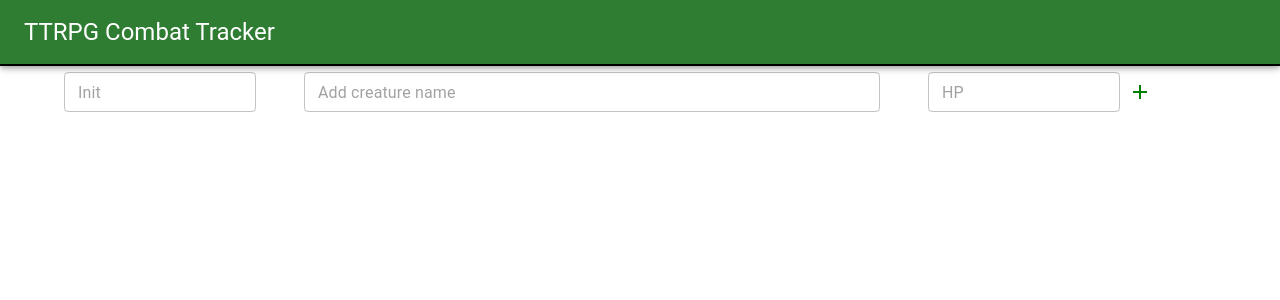
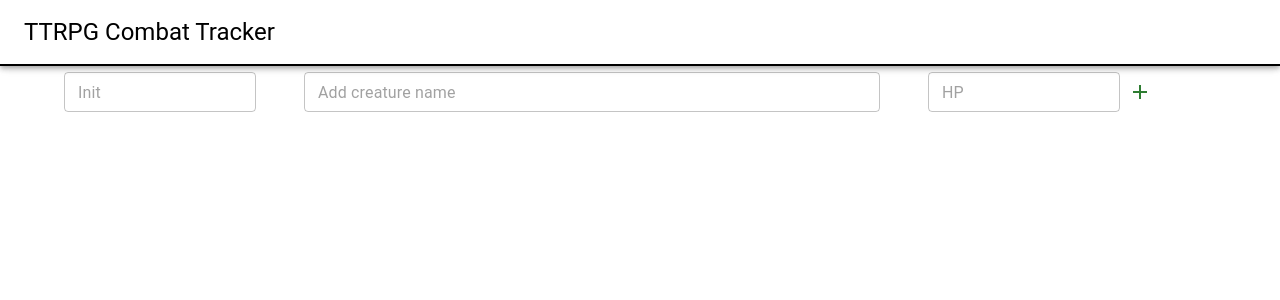
Before and after one commit to Lucobsen/encounter-tracker, a React (Create React App) app: page / in a window 1280 px wide. Shown: the top 300 px of the page. Built offline with nearby package versions, Linux system fonts and the light colour scheme.

Commit message:
added theme

```diff
--- a/src/App.tsx
+++ b/src/App.tsx
@@ -1,9 +1,16 @@
-import { Container, List } from "@mui/material";
+import {
+  Container,
+  List,
+  ThemeProvider,
+  createTheme,
+  useMediaQuery,
+} from "@mui/material";
 import { Creature, ICreature } from "./components/Creature";
 import { NewCreatureRow } from "./components/NewCreatureRow";
 import { NavBar } from "./components/NavBar";
 import { SnackbarProvider } from "notistack";
 import { useLocalStorage } from "usehooks-ts";
+import { useMemo } from "react";
 
 const sortCreatures = (creatures: ICreature[]) =>
   creatures.sort(
@@ -13,6 +20,17 @@ const sortCreatures = (creatures: ICreature[]) =>
   );
 
 const App = () => {
+  const prefersDarkMode = useMediaQuery("(prefers-color-scheme: dark)");
+  const mainTheme = useMemo(
+    () =>
+      createTheme({
+        palette: {
+          mode: prefersDarkMode ? "dark" : "light",
+        },
+      }),
+    [prefersDarkMode]
+  );
+
   const [creatureList, setCreatureList] = useLocalStorage<ICreature[]>(
     "encounter",
     []
@@ -43,6 +61,7 @@ const App = () => {
   };
 
   return (
+    <ThemeProvider theme={mainTheme}>
       <SnackbarProvider maxSnack={2} autoHideDuration={3000}>
         <NavBar />
         <Container sx={{ px: 2, pt: 9, pb: 2 }}>
@@ -52,13 +71,16 @@ const App = () => {
                 key={creature.id}
                 creature={creature}
                 onUpdate={(updatedCreature) => handleUpdate(updatedCreature)}
-              onDelete={(deletedCreatureId) => handleDelete(deletedCreatureId)}
+                onDelete={(deletedCreatureId) =>
+                  handleDelete(deletedCreatureId)
+                }
               />
             ))}
             <NewCreatureRow onAdd={(newCreature) => handleAdd(newCreature)} />
           </List>
         </Container>
       </SnackbarProvider>
+    </ThemeProvider>
   );
 };
 
--- a/src/components/Conditions.tsx
+++ b/src/components/Conditions.tsx
@@ -1,4 +1,4 @@
-import { Stack } from "@mui/material";
+import { Stack, useTheme } from "@mui/material";
 import { ConditionIcon } from "./ConditionIcon";
 import { useSnackbar } from "notistack";
 import BlindIcon from "@mui/icons-material/Blind";
@@ -22,7 +22,10 @@ type Condition = {
   icon: JSX.Element;
 };
 
-const conditions: Condition[] = [
+const useConditions = (): Condition[] => {
+  const { palette } = useTheme();
+
+  return [
     {
       label: "BLINDED",
       icon: <BlindIcon sx={{ fontSize: 16, color: "#000" }} />,
@@ -88,6 +91,7 @@ const conditions: Condition[] = [
       ),
     },
   ];
+};
 
 interface IConditionProps {
   name: string;
@@ -100,6 +104,7 @@ export const Conditions = ({
   currentConditions,
   onUpdate,
 }: IConditionProps) => {
+  const conditions = useConditions();
   const { enqueueSnackbar } = useSnackbar();
 
   return (
--- a/src/components/Creature.tsx
+++ b/src/components/Creature.tsx
@@ -5,6 +5,7 @@ import {
   ListItem,
   TextField,
   debounce,
+  useTheme,
 } from "@mui/material";
 import { useCallback, useState } from "react";
 import { Conditions } from "./Conditions";
@@ -30,6 +31,7 @@ interface ICreatureProps {
 
 export const Creature = ({ onUpdate, creature, onDelete }: ICreatureProps) => {
   const { id, conditions, name, initative, isHidden, hp } = creature;
+  const { palette } = useTheme();
   const [isDeleteModalOpen, setIsDeleteModalOpen] = useState(false);
   const debouncedChangeHandler = useCallback(debounce(onUpdate, 1000), []);
 
@@ -63,7 +65,11 @@ export const Creature = ({ onUpdate, creature, onDelete }: ICreatureProps) => {
         disablePadding
         sx={{ pb: 2, opacity: isHidden ? 0.2 : 1 }}
       >
-        <Box border="1px solid black" borderRadius={2} p={1}>
+        <Box
+          border={`1px solid ${palette.mode === "light" ? "#000" : "#fff"}`}
+          borderRadius={2}
+          p={1}
+        >
           <Grid container direction="row">
             <Grid item xs={1}>
               <TextField
@@ -118,7 +124,7 @@ export const Creature = ({ onUpdate, creature, onDelete }: ICreatureProps) => {
             <Grid item xs={1}>
               <IconButton
                 sx={{
-                  color: "#1976d2",
+                  color: palette.primary.main,
                 }}
                 onClick={() => onUpdate({ ...creature, isHidden: !isHidden })}
               >
@@ -128,7 +134,7 @@ export const Creature = ({ onUpdate, creature, onDelete }: ICreatureProps) => {
 
             <Grid item xs={1}>
               <IconButton
-                sx={{ color: "#d60202" }}
+                sx={{ color: palette.error.main }}
                 onClick={() => setIsDeleteModalOpen(true)}
               >
                 <DeleteOutlineIcon />
--- a/src/components/DeleteModal.tsx
+++ b/src/components/DeleteModal.tsx
@@ -1,4 +1,4 @@
-import { Box, Button, Modal, Stack, Typography } from "@mui/material";
+import { Box, Button, Modal, Stack, Typography, useTheme } from "@mui/material";
 
 interface IDeleteModalProps {
   isOpen: boolean;
@@ -13,6 +13,8 @@ export const DeleteModal = ({
   name,
   onConfirm,
 }: IDeleteModalProps) => {
+  const { palette } = useTheme();
+
   return (
     <Modal open={isOpen} onClose={onClose}>
       <Box
@@ -20,7 +22,7 @@ export const DeleteModal = ({
         p={2}
         borderRadius={2}
         sx={{
-          bgcolor: "#fff",
+          bgcolor: palette.background.default,
           position: "absolute",
           left: "50%",
           top: "50%",
--- a/src/components/NavBar.tsx
+++ b/src/components/NavBar.tsx
@@ -1,15 +1,22 @@
+import { useTheme } from "@mui/material";
 import AppBar from "@mui/material/AppBar";
 import Box from "@mui/material/Box";
 import Toolbar from "@mui/material/Toolbar";
 import Typography from "@mui/material/Typography";
 
-export const NavBar = () => (
+export const NavBar = () => {
+  const { palette } = useTheme();
+
+  return (
     <Box sx={{ flexGrow: 1 }}>
       <AppBar
         position="fixed"
-      color="success"
+        color="transparent"
         sx={{
-        borderBottom: "2px solid #000",
+          color: palette.mode === "light" ? "#000" : "#fff",
+          borderBottom: `2px solid ${
+            palette.mode === "light" ? "#000" : "#fff"
+          }`,
         }}
       >
         <Toolbar>
@@ -18,3 +25,4 @@ export const NavBar = () => (
       </AppBar>
     </Box>
   );
+};
--- a/src/components/NewCreatureRow.tsx
+++ b/src/components/NewCreatureRow.tsx
@@ -1,4 +1,4 @@
-import { Grid, IconButton, TextField } from "@mui/material";
+import { Grid, IconButton, TextField, useTheme } from "@mui/material";
 import AddIcon from "@mui/icons-material/Add";
 import { useState } from "react";
 import { ICreature } from "./Creature";
@@ -16,6 +16,7 @@ export const NewCreatureRow = ({ onAdd }: INewCreatureRowProps) => {
     conditions: [],
   };
 
+  const { palette } = useTheme();
   const [newCreature, setNewCreature] = useState<ICreature>(initalState);
 
   return (
@@ -69,7 +70,7 @@ export const NewCreatureRow = ({ onAdd }: INewCreatureRowProps) => {
       <Grid item xs={1}>
         <IconButton
           disabled={!newCreature}
-          sx={{ color: "green" }}
+          sx={{ color: palette.success.main }}
           onClick={() => {
             const noInit =
               newCreature.initative === undefined ||
--- a/src/index.css
+++ b/src/index.css
@@ -29,7 +29,6 @@ code {
 /* Apply a dark color scheme */
 @media (prefers-color-scheme: dark) {
   html {
-    /* TODO: add black */
-    background-color: #fff;
+    background-color: #121212;
   }
 }
```
Lines whose indentation alone changed are shown as unchanged.
